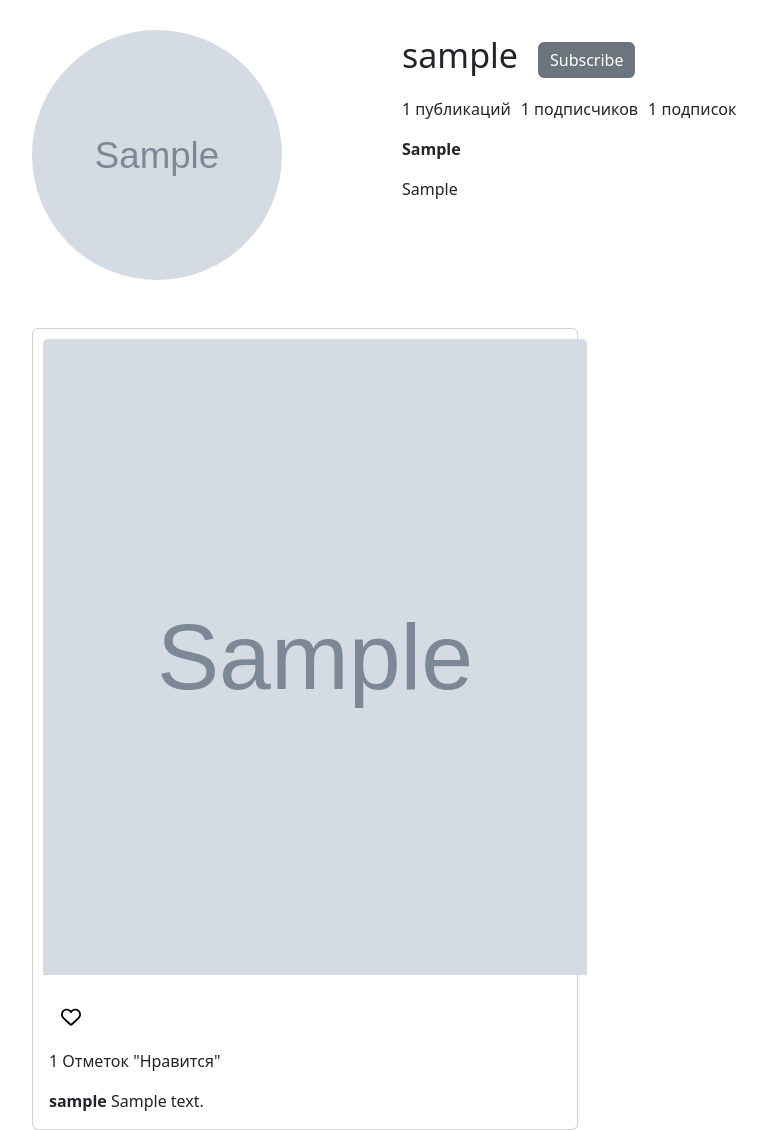
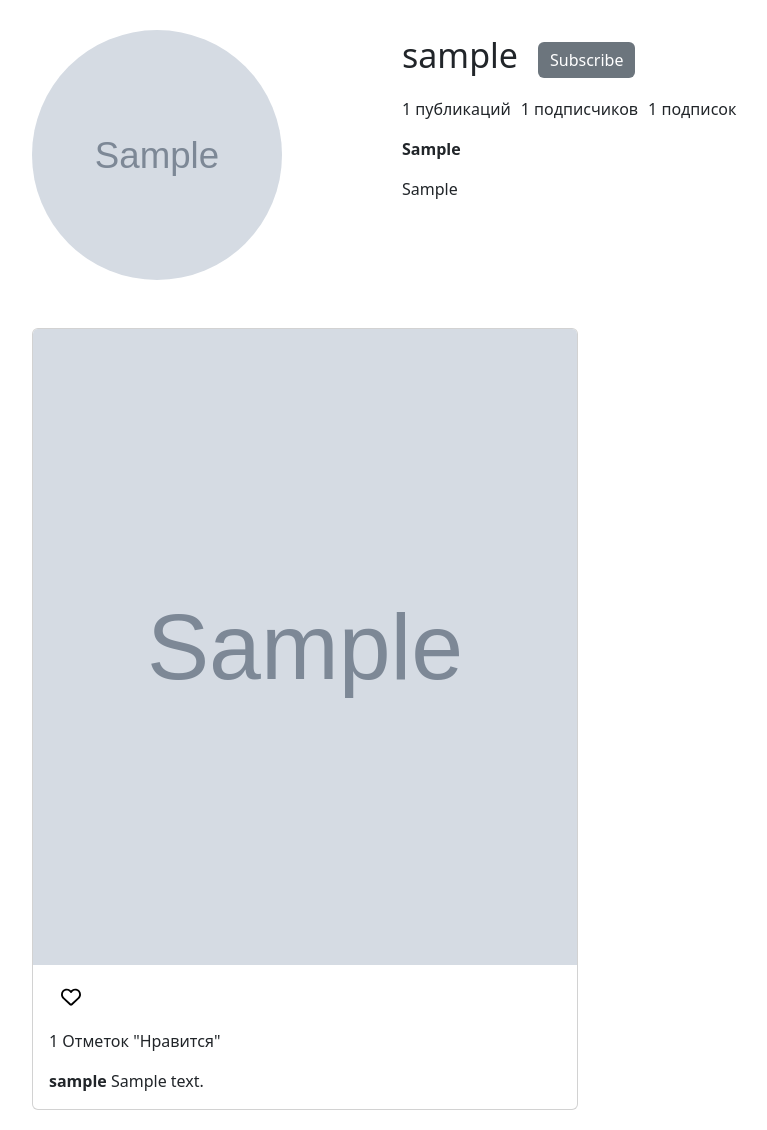
Before and after one commit to nurlansapyzhan/homework_63_nurlan_sapyzhan, a Django app: template accounts/templates/user_detail.html in a window 1280 px wide. Shown: the whole page, without its empty margins (50-817 px from the left). Run offline with Django 3.2, Linux system fonts and the light colour scheme; the template is opened without the code that fills it: most values are stand-ins (such as "Sample title", 1, 10 or a date in 2020); some libraries are stand-ins or nearby versions.

Commit message:
Styles
Изменил стили

```diff
--- a/static/css/style.css
+++ b/static/css/style.css
@@ -245,7 +245,6 @@
 
 .custom_post_image {
     height: 636px;
-    margin: 10px;
 }
 
 li {
```
